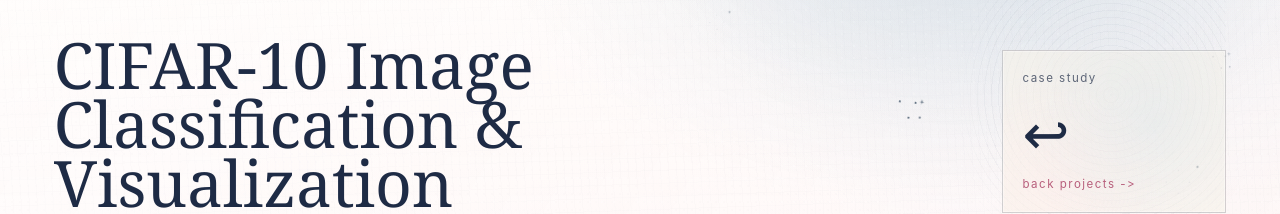
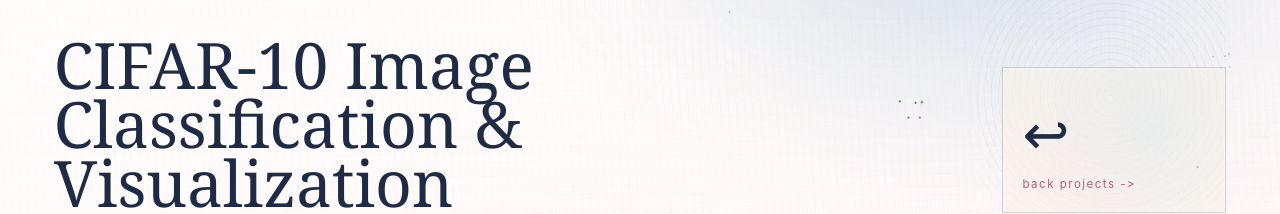
Before and after one commit to wiwiwashere/wiwiwashere.github.io, a Next.js app: page /projects/cifar-dataset-analysis in a window 1280 px wide. Shown: the part 282-496 px from the top of the page. Built offline with nearby package versions, Linux system fonts and the light colour scheme.

Commit message:
side-note

```diff
--- a/components/projects/ProjectDetailHeader.tsx
+++ b/components/projects/ProjectDetailHeader.tsx
@@ -8,7 +8,7 @@ export function ProjectDetailHeader({ project }: { project: Project }) {
         <h1>{project.title}</h1>
       </div>
       <div className="archive-side-note">
-        <span>case study</span>
+        <span></span>
         <strong>↩</strong>
         <Link href="/projects">back projects -&gt;</Link>
       </div>
```
